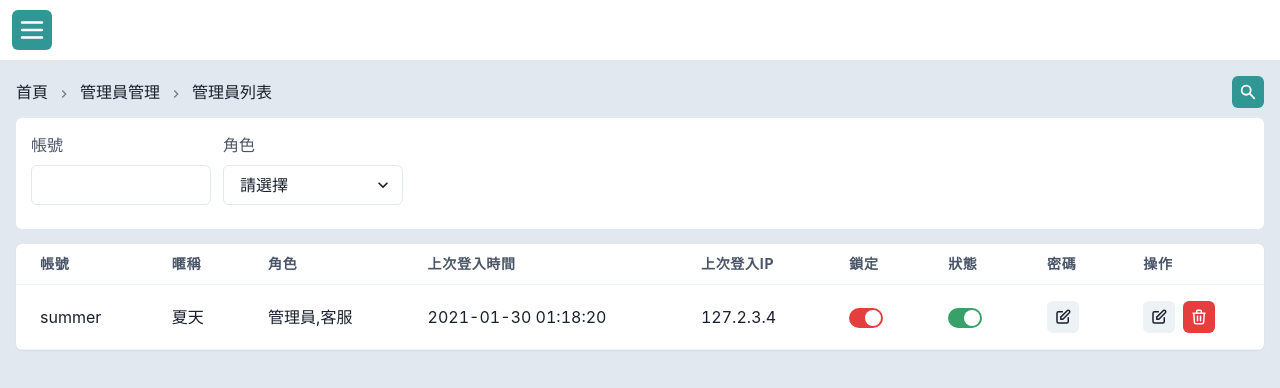
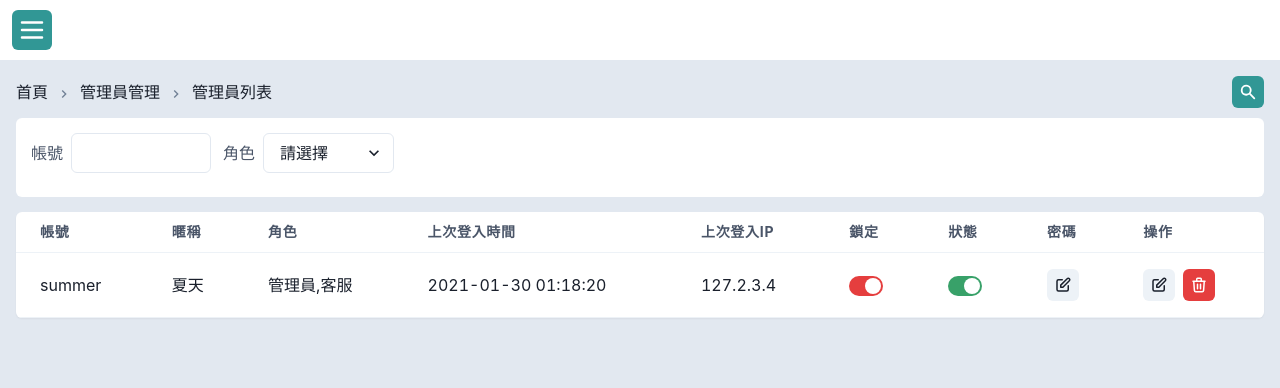
Before and after one commit to summerchen0101/ncs-admin, a Next.js app: page /user in a window 1280 px wide. Shown: the top 388 px of the page. Built offline with nearby package versions, Linux system fonts and the light colour scheme.

Commit message:
InlineFormField

```diff
--- /dev/null
+++ b/components/InlineFormField.tsx
@@ -0,0 +1,50 @@
+import {
+  Box,
+  FormControl,
+  FormControlProps,
+  FormErrorMessage,
+  FormLabel,
+  HStack,
+  Input,
+  Stack,
+} from '@chakra-ui/react'
+import React from 'react'
+import { DeepMap, FieldError } from 'react-hook-form'
+
+type FormFieldProps<T> = {
+  label: string
+  code: string
+  errors?: DeepMap<T, FieldError>
+  children?: JSX.Element
+}
+
+const InlineFormField = function <T>({
+  label,
+  code,
+  errors,
+  children,
+  ...rest
+}: FormFieldProps<T> & FormControlProps) {
+  return (
+    <FormControl
+      id={code}
+      isInvalid={!!errors?.[code]}
+      {...rest}
+      as={Stack}
+      direction={['column', 'row']}
+      alignItems={{ md: 'center' }}
+    >
+      <FormLabel htmlFor={code} color="gray.600" whiteSpace="nowrap" m="0">
+        {label}
+      </FormLabel>
+      <Box>
+        {children}
+        {errors && (
+          <FormErrorMessage>{errors?.[code]?.message}</FormErrorMessage>
+        )}
+      </Box>
+    </FormControl>
+  )
+}
+
+export default InlineFormField
--- a/pages/user.tsx
+++ b/pages/user.tsx
@@ -1,6 +1,7 @@
 import BasicTable, { ColumnType } from '@/components/BasicTable'
 import Dashboard from '@/components/Dashboard'
 import FormField from '@/components/FormField'
+import InlineFormField from '@/components/InlineFormField'
 import Breadcrumb from '@/components/MyBreadcrumb'
 import SearchBar from '@/components/SearchBar'
 import SearchButton from '@/components/SearchButton'
@@ -124,15 +125,15 @@ const UserPage: React.FC<InferGetStaticPropsType<typeof getStaticProps>> = ({
       </Flex>
 
       <SearchBar isOpen={isOpen}>
-        <FormField label="帳號" code="acc" w={{ md: '180px' }}>
+        <InlineFormField label="帳號" code="acc" w={{ md: '180px' }}>
           <Input />
-        </FormField>
-        <FormField label="角色" code="role" w={{ md: '180px' }}>
+        </InlineFormField>
+        <InlineFormField label="角色" code="role" w={{ md: '180px' }}>
           <Select placeholder="請選擇">
             <option>系統管理員</option>
             <option>客服</option>
           </Select>
-        </FormField>
+        </InlineFormField>
       </SearchBar>
 
       <BasicTable columns={columns} data={data} />
```
